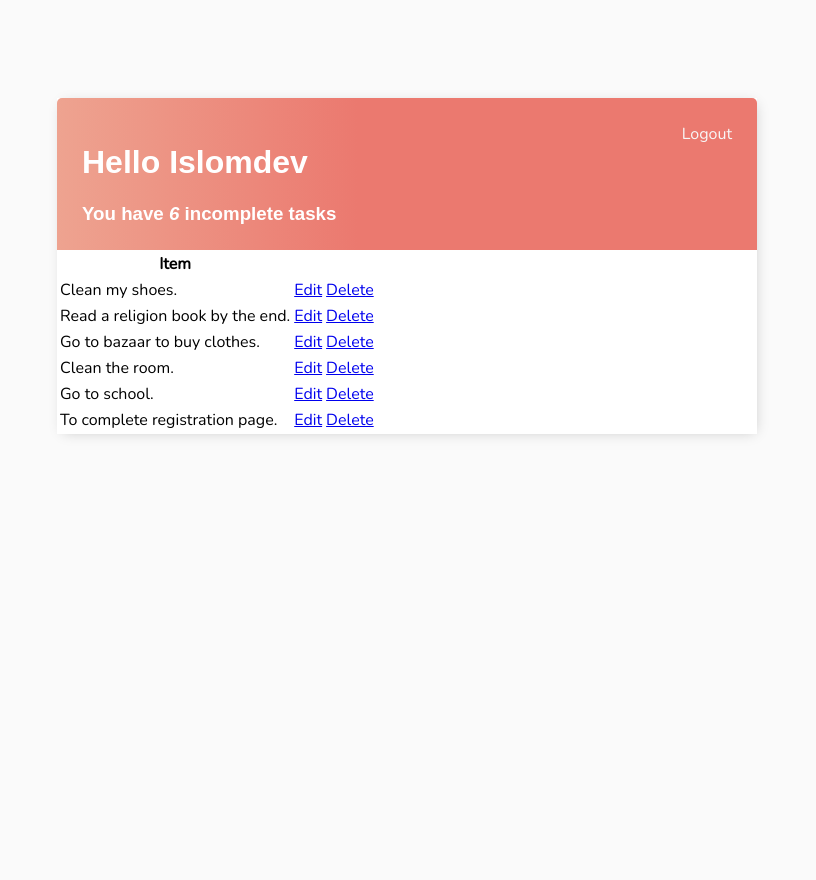
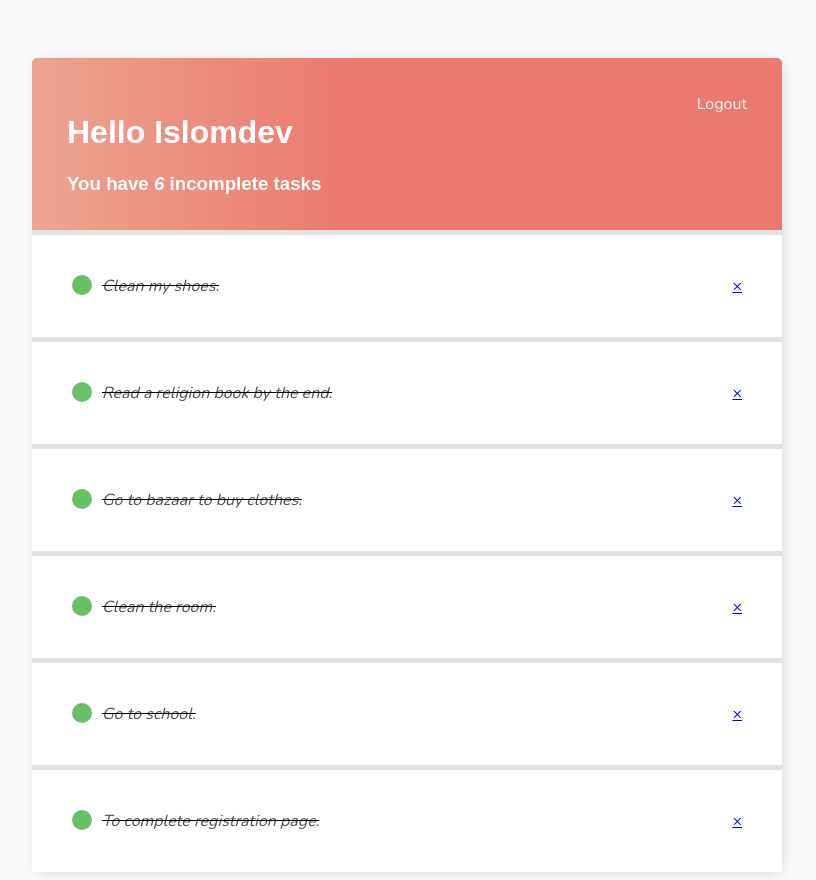
Before and after one commit to Islomdev16/Django-TO-DO-Application, a Django app: page / in a window 1280 px wide. Shown: the whole page, without its empty margins (233-1049 px from the left). Before the commit the page ends 437 px from the top, so only its background shows below. Run offline with Django 4.2, Linux system fonts and the light colour scheme; a user stored in the database is signed in; data comes from the database, SQL or seed files in the repository; both versions use the stored data as it was after the commit.

Commit message:
Front competed half

```diff
--- a/Django TODO 1/todo_list/templates/todo_list/main.html
+++ b/Django TODO 1/todo_list/templates/todo_list/main.html
@@ -10,12 +10,17 @@
     <link rel="preconnect" href="https://fonts.googleapis.com">
     <link rel="preconnect" href="https://fonts.gstatic.com" crossorigin>
     <link href="https://fonts.googleapis.com/css2?family=Nunito:wght@200&display=swap" rel="stylesheet">
+<!--    <script src="https://cdn.jsdelivr.net/npm/@popperjs/core@2.9.2/dist/umd/popper.min.js" integrity="sha384-IQsoLXl5PILFhosVNubq5LC7Qb9DXgDA9i+tQ8Zj3iwWAwPtgFTxbJ8NT4GN1R8p" crossorigin="anonymous"></script>-->
+<!--    <script src="https://cdn.jsdelivr.net/npm/bootstrap@5.0.2/dist/js/bootstrap.min.js" integrity="sha384-cVKIPhGWiC2Al4u+LWgxfKTRIcfu0JTxR+EQDz/bgldoEyl4H0zUF0QKbrJ0EcQF" crossorigin="anonymous"></script>-->
+<!--    <script src="https://cdn.jsdelivr.net/npm/bootstrap@5.0.2/dist/js/bootstrap.bundle.min.js" integrity="sha384-MrcW6ZMFYlzcLA8Nl+NtUVF0sA7MsXsP1UyJoMp4YLEuNSfAP+JcXn/tWtIaxVXM" crossorigin="anonymous"></script>-->
+<!--    <link href="https://cdn.jsdelivr.net/npm/bootstrap@5.0.2/dist/css/bootstrap.min.css" rel="stylesheet" integrity="sha384-EVSTQN3/azprG1Anm3QDgpJLIm9Nao0Yz1ztcQTwFspd3yD65VohhpuuCOmLASjC" crossorigin="anonymous">-->
+
 
     <style>
         body {
             background-color: #FAFAFA;
             font-family: 'Nunito', sans-serif;
-            padding-top: 90px;
+            padding-top: 50px;
         }
 
         h1,h2,h3,h4,h5,h6 {
@@ -23,7 +28,7 @@
         }
 
         .container {
-            max-width: 700px;
+            max-width: 750px;
             margin: auto;
             background-color: #fff;
             -webkit-box-shadow: 2px 2px 13px -4px rgba(0,0,0,0.21);
@@ -34,7 +39,7 @@
             display: flex;
             justify-content: space-between;
             color: #fff;
-            padding: 25px;
+            padding: 35px;
             border-radius: 5px 5px 0 0;
             background: linear-gradient(90deg, #EEA390 0%, #EB796F 43%, #EB796F 100%);
         }
@@ -43,6 +48,41 @@
             color: rgb(247, 247, 247);
             text-decoration: none;
         }
+
+        .task-wrapper {
+            display: flex;
+            align-items: center;
+            justify-content: space-between;
+            padding: 40px;
+            background-color: #fff;
+            border-top: 5px solid rgb(226, 226, 226);
+        }
+
+        .task-title {
+            display: flex;
+        }
+
+        .task-title a{
+            text-decoration: none;
+            color: #4b5156;
+            margin-left: 10px;
+        }
+
+        .task-complete-icon {
+            height: 20px;
+            width: 20px;
+            background-color: rgb(218, 218, 218);
+            border-radius: 50%;
+        }
+
+        .task-incomplete-icon {
+            height: 20px;
+            width: 20px;
+            background-color: rgb(105, 192, 105);
+            border-radius: 50%;
+        }
+
+
     </style>
 </head>
 <body>
--- a/Django TODO 1/todo_list/templates/todo_list/task_list.html
+++ b/Django TODO 1/todo_list/templates/todo_list/task_list.html
@@ -24,8 +24,16 @@
         <div class="task-wrapper">
             {% if task.complete %}
                 <div class="task-title">
-                    <div></div>
+                    <div class="task-complete-icon"></div>
+                    <i><s><a href="{% url 'task_update' task.id %}">{{task}}</a></s></i>
                 </div>
+            <a class="delete-link" href="{% url 'task_delete' task.id %}">&#215;</a>
+            {% else %}
+                <div class="task-title">
+                    <div class="task-incomplete-icon"></div>
+                    <i><s><a href="{% url 'task_update' task.id %}">{{task}}</a></s></i>
+                </div>
+            <a class="delete-link" href="{% url 'task_delete' task.id %}">&#215;</a>
             {% endif %}
         </div>
     {% empty %}
@@ -33,22 +41,4 @@
     {% endfor %}
 </div>
 
-
-<table>
-    <tr>
-        <th>Item</th>
-        <th></th>
-    </tr>
-    {% for task in tasks %}
-    <tr>
-        <td>{{task.title}}</td>
-<!--        <td><a href="{% url 'task' task.id %}">View</a></td>-->
-        <td><a href="{% url 'task_update' task.id %}">Edit</a></td>
-        <td><a href="{% url 'task_delete' task.id %}">Delete</a></td>
-    </tr>
-    {% empty %}
-    <h3>No items in list</h3>
-    {% endfor %}
-</table>
-
 {% endblock %}
```
Also changed, not shown: Django TODO 1/db.sqlite3.
